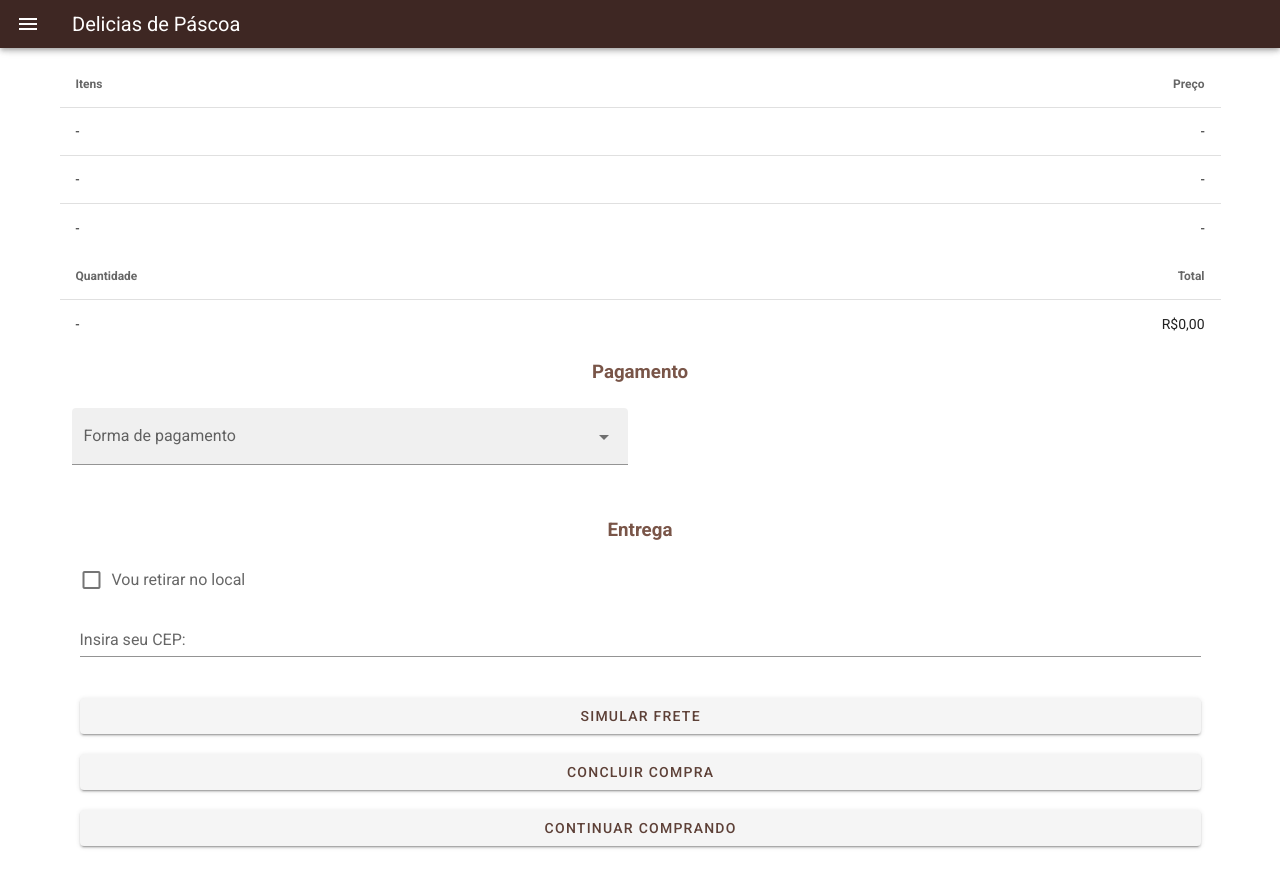
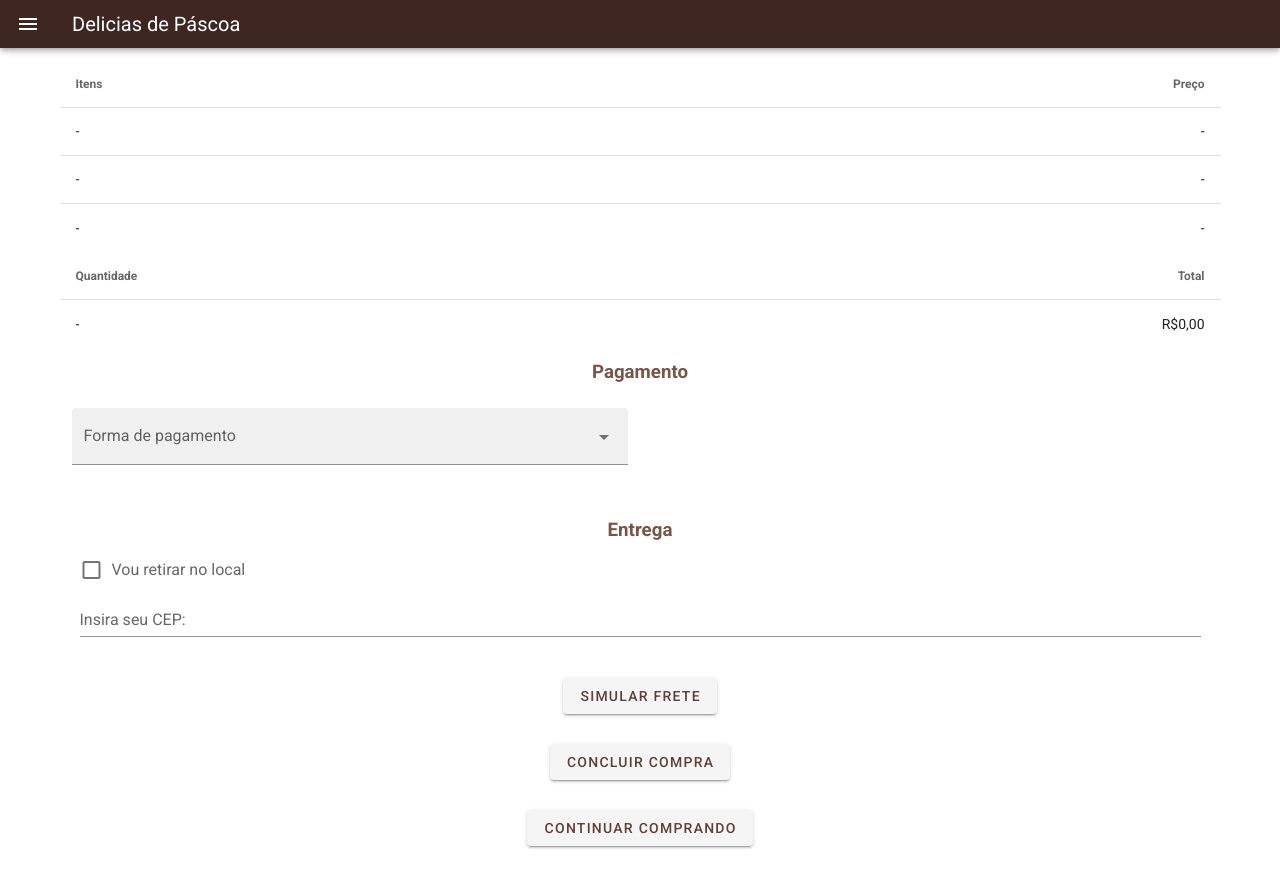
Before and after one commit to gabiaabreu/app_ovo_pascoa, a Vue app: page /#/carrinho in a window 1280 px wide. Built offline with nearby package versions, Linux system fonts and the light colour scheme.

Commit message:
Corrigindo endereços dos botões em carrinho

```diff
--- a/src/views/CarrinhoUsuario.vue
+++ b/src/views/CarrinhoUsuario.vue
@@ -73,12 +73,15 @@
         <v-text-field class="botao" label="Insira seu CEP:">
         </v-text-field>
 
-        <v-btn class="botao" to="/listaovos" color="brown--text text--darken-2" elevation="2">Simular frete</v-btn>
-
-        <v-btn class="botao" to="/" color="brown--text text--darken-2" elevation="2">Concluir compra</v-btn>
-
+        <div class="botao">
+        <v-btn class="botao" color="brown--text text--darken-2" elevation="2">Simular frete</v-btn>
+        </div>
+        <div class="botao">
+        <v-btn class="botao" color="brown--text text--darken-2" elevation="2">Concluir compra</v-btn>
+        </div>
+        <div class="botao">
         <v-btn class="botao" to="/listaovos" color="brown--text text--darken-2" elevation="2">Continuar comprando</v-btn>
-
+        </div>
     </v-container>
 </template>
 
@@ -97,7 +100,10 @@ export default {
   display: flex;
   justify-content: center;
   align-items: center;
-  margin: 20px;
+  margin-left: 20px;
+  margin-right: 20px;
+  margin-top: 10px;
+  margin-bottom: 10px;
 }
 .titulos {
   display: flex;
```
